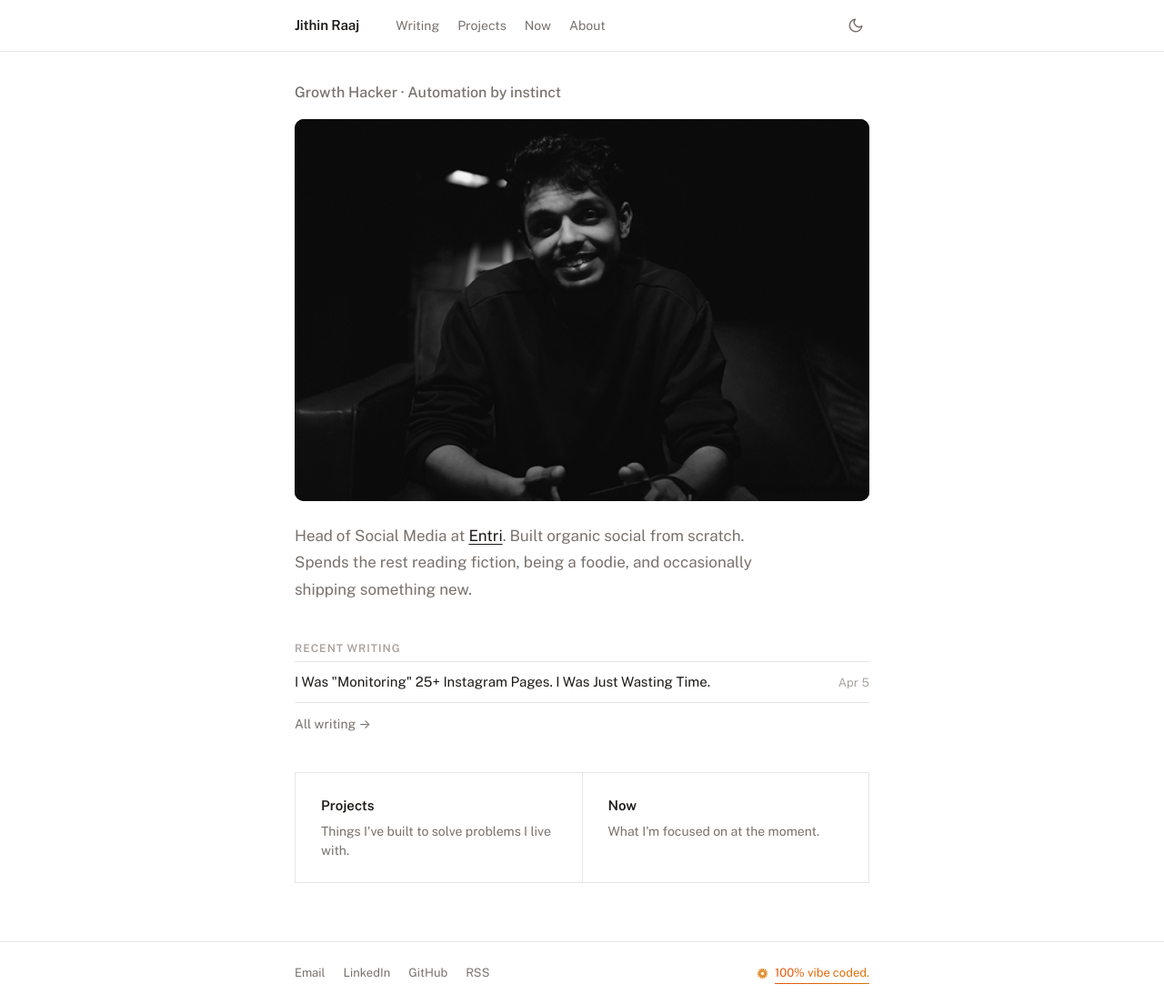
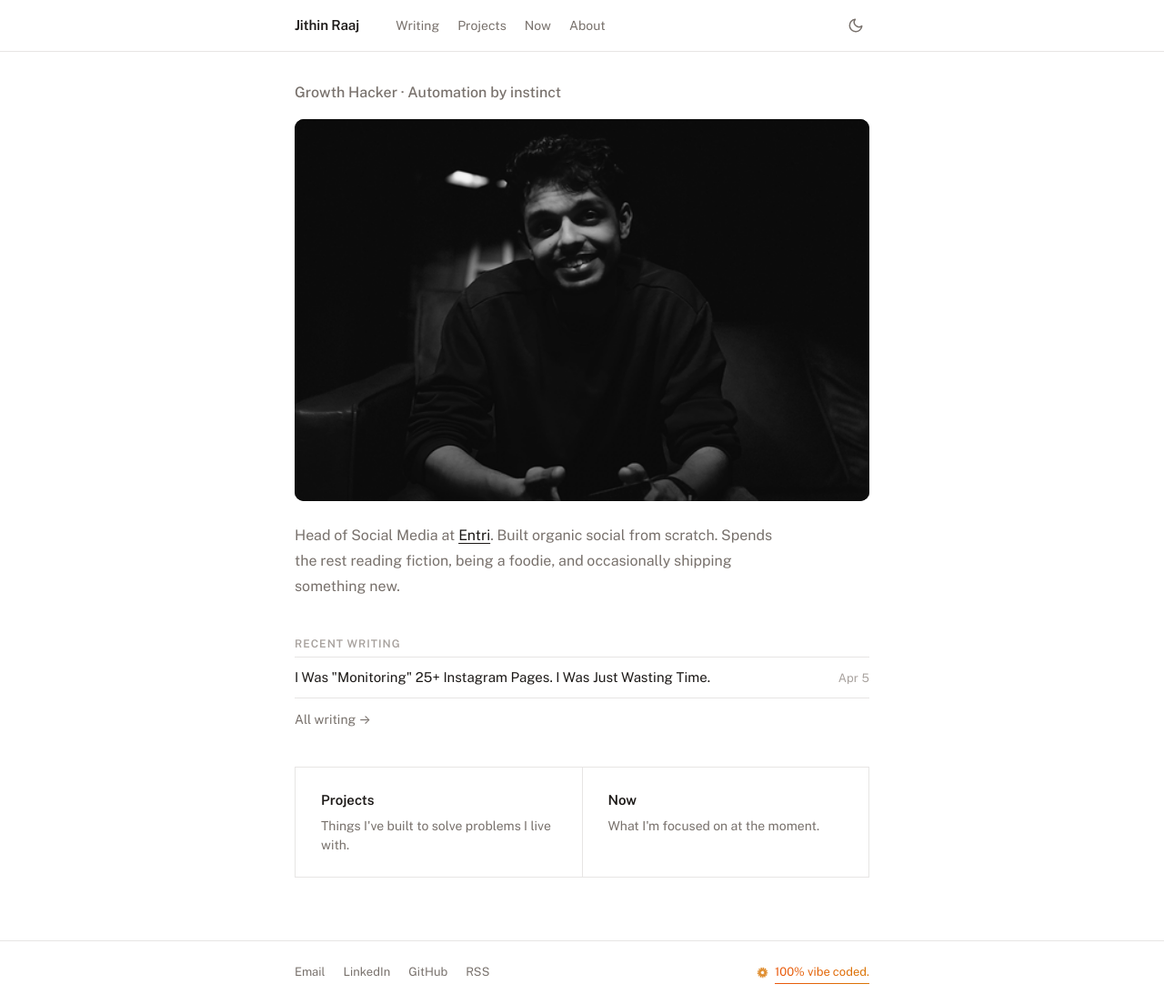
Before and after one commit to jithinrajtk/jithinrajtk.github.io, a Jekyll site: the page built from index.html, in a window 1280 px wide and 1104 px high. Shown: the whole window at 91% size. Built offline with Jekyll 4.4.1, drawn with Linux system fonts in a browser that asks for light colours; nearby versions of some CDN libraries.

Commit message:
Fix photo reveal — BW layer as div with background-image, not img
mask-image on img with object-fit is unreliable cross-browser.
div with background-image handles masks correctly.
Also drop bio font to 1rem.

```diff
--- a/assets/css/main.css
+++ b/assets/css/main.css
@@ -253,16 +253,15 @@
 .home-photo-bw {
   position: absolute;
   inset: 0;
-  width: 100%;
-  height: 100%;
-  object-fit: cover;
-  object-position: center 70%;
+  background-image: url('/assets/images/profile.png');
+  background-size: cover;
+  background-position: center 70%;
   filter: grayscale(100%);
 }
 
 
 .home-bio {
-  font-size: 1.0625rem;
+  font-size: 1rem;
   line-height: 1.75;
   color: var(--text-muted);
   max-width: 540px;
--- a/index.html
+++ b/index.html
@@ -12,8 +12,8 @@
 
   <div class="home-intro">
     <div class="home-photo-wrap">
-      <img src="/assets/images/profile.png" alt="Jithin Raaj" class="home-photo home-photo-color" />
-      <img src="/assets/images/profile.png" alt="" aria-hidden="true" class="home-photo home-photo-bw" />
+      <img src="/assets/images/profile.png" alt="Jithin Raaj" class="home-photo-color" />
+      <div class="home-photo-bw"></div>
     </div>
     <div class="home-bio">
       <p>Head of Social Media at <a href="https://entri.app" target="_blank" rel="noopener">Entri</a>. Built organic social from scratch. Spends the rest reading fiction, being a foodie, and occasionally shipping something new.</p>
```
